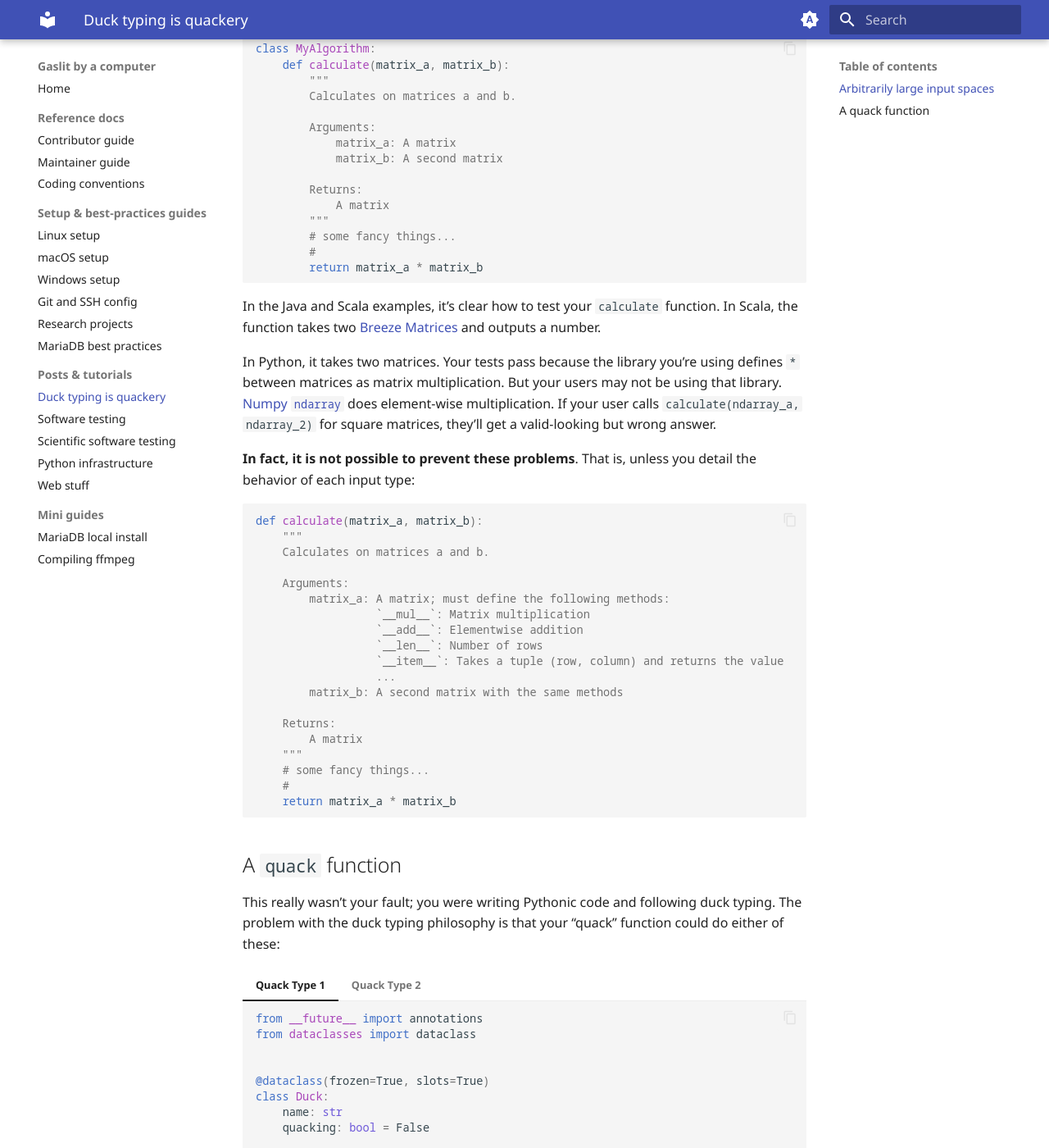
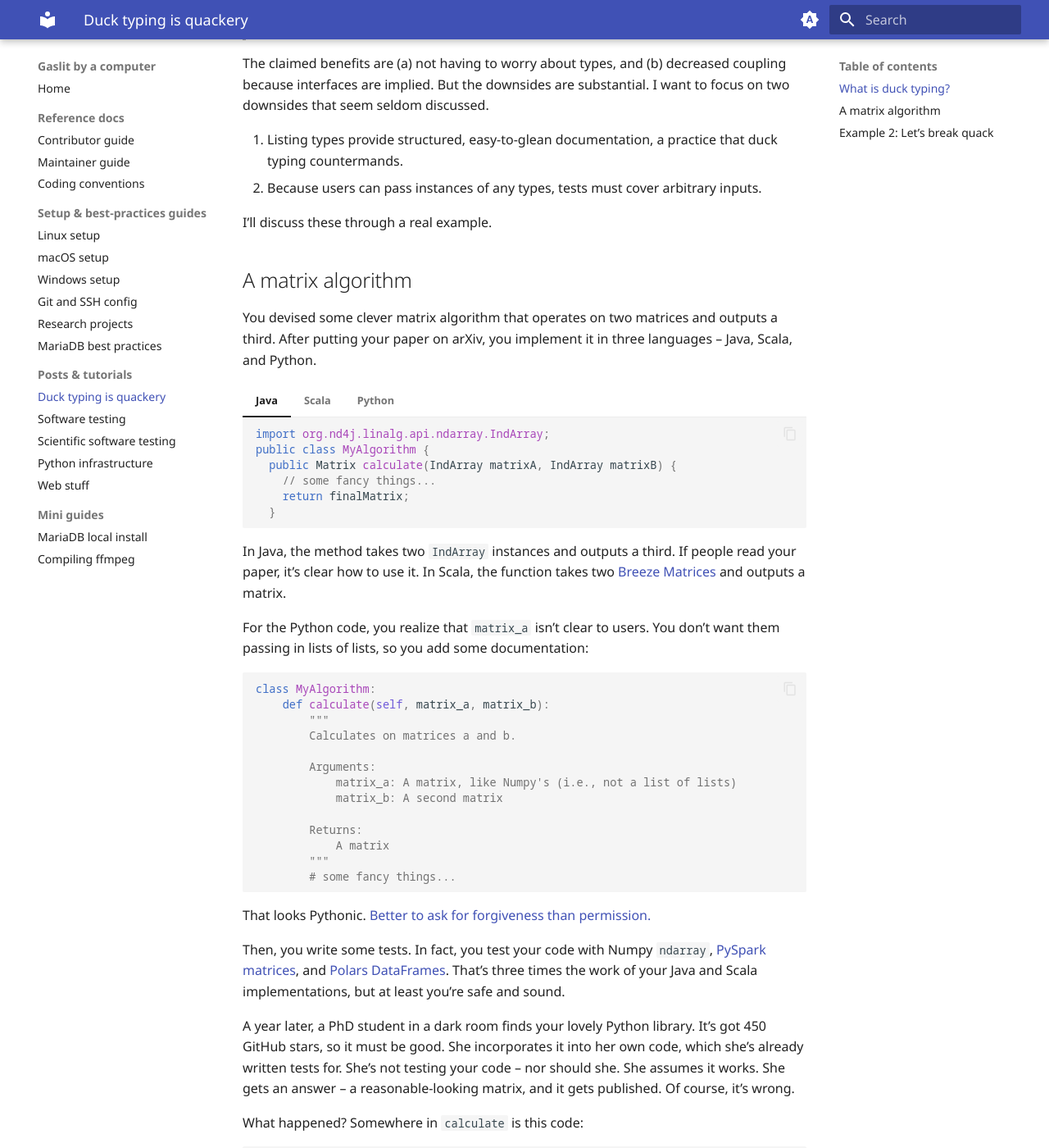
Before and after one commit to dmyersturnbull/dmyersturnbull.github.io, an MkDocs documentation site: the page built from contents/post/duck-typing-is-quackery.md, in a window 1280 px wide and 1400 px high, scrolled down 423 px. Shown: the whole window at 82% size. Built offline with MkDocs 1.6.1 and Material for MkDocs 9.7.7, drawn with Linux system fonts in a browser that asks for light colours; comment, search, counter and statistics services are not loaded; some of the changed text lies outside the part shown.

Commit message:
fix: duck typing

````diff
--- a/contents/post/duck-typing-is-quackery.md
+++ b/contents/post/duck-typing-is-quackery.md
@@ -1,40 +1,32 @@
 # Duck typing is quackery
 
-!!! warning
-    This document is a draft.
+_Apologies for the pun, and to [Phil Haack](https://haacked.com/archive/2014/01/04/duck-typing/), who beat me to it._
 
-## Arbitrarily large input spaces
+## What is duck typing?
 
-Suppose you invented a fancy matrix algorithm, and you're implementing it in three languages:
+Duck typing is a dynamic type system, popularized by Python and Ruby, that applies the
+[duck test](https://en.wikipedia.org/wiki/Duck_test):
 
-=== "Python"
-    ```python
-    class MyAlgorithm:
-        def calculate(matrix_a, matrix_b):
-            """
-            Calculates on matrices a and b.
+> If it looks like a duck, swims like a duck, and quacks like a duck, then it is probably a duck.
 
-            Arguments:
-                matrix_a: A matrix
-                matrix_b: A second matrix
+In programming, the duck test becomes:
 
-            Returns:
-                A matrix
-            """
-            # some fancy things...
-            #
-            return matrix_a * matrix_b
-    ```
+> If it has no-arg functions `swim` and `quack`, then it is probably a duck.
 
-=== "Scala"
-    ```scala
-    import breeze.linalg.Matrix;
-    class MyAlgorithm {
-      calculate(matrixA: Matrix, matrixB: Matrix): Matrix = {
-        // some fancy things...
-        matrixA * matrixB
-      }
-    ```
+The claimed benefits are (a) not having to worry about types, and (b) decreased coupling because interfaces are implied.
+But the downsides are substantial.
+I want to focus on two downsides that seem seldom discussed.
+
+1. Listing types provide structured, easy-to-glean documentation,
+   a practice that duck typing countermands.
+2. Because users can pass instances of any types, tests must cover arbitrary inputs.
+
+I'll discuss these through a real example.
+
+## A matrix algorithm
+
+You devised some clever matrix algorithm that operates on two matrices and outputs a third.
+After putting your paper on arXiv, you implement it in three languages -- Java, Scala, and Python.
 
 === "Java"
     ```java
@@ -42,22 +34,82 @@
     public class MyAlgorithm {
       public Matrix calculate(IndArray matrixA, IndArray matrixB) {
         // some fancy things...
-        return matrixA.mmuli(matrixB)
+        return finalMatrix;
       }
     ```
 
-In the Java and Scala examples, it's clear how to test your `calculate` function.
+=== "Scala"
+    ```scala
+    import breeze.linalg.Matrix;
+    class MyAlgorithm {
+      def calculate(matrixA: Matrix, matrixB: Matrix): Matrix = {
+        // some fancy things...
+        finalMatrix
+      }
+    ```
+
+=== "Python"
+    ```python
+    class MyAlgorithm:
+        def calculate(self, matrix_a, matrix_b):
+            # some fancy things...
+            return final_matrix
+    ```
+
+In Java, the method takes two `IndArray` instances and outputs a third.
+If people read your paper, it's clear how to use it.
 In Scala, the function takes two [Breeze Matrices](http://www.scalanlp.org/api/breeze/#breeze.linalg.Matrix)
-and outputs a number.
+and outputs a matrix.
 
-In Python, it takes two matrices.
-Your tests pass because the library you're using defines `*` between matrices as matrix multiplication.
-But your users may not be using that library.
-[Numpy `ndarray`](https://numpy.org/doc/stable/reference/generated/numpy.ndarray.html) does element-wise multiplication.
-If your user calls `calculate(ndarray_a, ndarray_2)` for square matrices, they'll get a valid-looking but wrong answer.
+For the Python code, you realize that `matrix_a` isn't clear to users.
+You don't want them passing in lists of lists, so you add some documentation:
 
-**In fact, it is not possible to prevent these problems**.
-That is, unless you detail the behavior of each input type:
+
+```python
+class MyAlgorithm:
+    def calculate(self, matrix_a, matrix_b):
+        """
+        Calculates on matrices a and b.
+
+        Arguments:
+            matrix_a: A matrix, like Numpy's (i.e., not a list of lists)
+            matrix_b: A second matrix
+
+        Returns:
+            A matrix
+        """
+        # some fancy things...
+```
+
+That looks Pythonic.
+[Better to ask for forgiveness than permission.](https://stackoverflow.com/questions/12265451/ask-forgiveness-not-permission-explain)
+
+Then, you write some tests.
+In fact, you test your code with Numpy `ndarray`,
+[PySpark matrices](https://spark.apache.org/docs/latest/api/python/reference/api/pyspark.mllib.linalg.Matrices.html),
+and [Polars DataFrames](https://pola-rs.github.io/polars/py-polars/html/reference/dataframe/index.html).
+That's three times the work of your Java and Scala implementations, but at least you're safe and sound.
+
+A year later, a PhD student in a dark room finds your lovely Python library.
+It's got 450 GitHub stars, so it must be good.
+She incorporates it into her own code, which she's already written tests for.
+She's not testing your code -- nor should she. She assumes it works.
+She gets an answer -- a reasonable-looking matrix, and it gets published.
+Of course, it's wrong.
+
+What happened?
+Somewhere in `calculate` is this code:
+
+```python
+def calculate(self, matrix_a, matrix_b):
+    # some fancy things
+    final_matrix = matrix_a_prime * matrix_b_prime
+    return final_matrix
+```
+
+You assumed element-wise multiplication because that's what [Numpy `ndarray`](https://numpy.org/doc/stable/reference/generated/numpy.ndarray.html) does.
+The matrix library she used defines `__mul__` as matrix multiplication.
+That's not her fault. Maybe you can improve the documentation:
 
 ```python
 def calculate(matrix_a, matrix_b):
@@ -81,28 +133,65 @@
     return matrix_a * matrix_b
 ```
 
-## A `quack` function
+Ok, it got out of hand.
+We've made a lot of work for ourselves writing docs and tests,
+made an unreadable mess of documentation,
+and still failed to over all possible libraries that follow the documented semantics.
+But it really wasn't your fault; you were writing Pythonic code and following duck typing.
 
-This really wasn't your fault; you were writing Pythonic code and following duck typing.
-The problem with the duck typing philosophy is that your "quack" function could do either of these:
+In contrast, our Scala code was easy to test, and it's easy to understand how to use at a glance.
 
-=== "Quack Type 1"
+```scala
 
-    ```python
-    from __future__ import annotations
-    from dataclasses import dataclass
+```scala
+import breeze.linalg.Matrix;
+class MyAlgorithm {
+  def calculate(matrixA: Matrix, matrixB: Matrix): Matrix = {
+    // some fancy things...
+    matrixAPrime * matrixBPrime
+  }
+}
+```
 
+When documentation is rendered, it shows that `matrixA` and `matrixB` are both `breeze.linalg.Matrix`.
+Upon seeing the method signature, a user could read up about how Breeze matrices works.
+Alternatively, they could skip that --
+because you, as the library author, are certifying that your code works with Breeze matrices.
+If they're using matrices of another library, they can write an adapter.
 
-    @dataclass(frozen=True, slots=True)
-    class Duck:
-        name: str
-        quacking: bool = False
+```scala
+import breeze.linalg.Matrix;
 
-        def quack(self) -> Duck:
-            return Duck(quacking=True)
+class GooborToBreezeMatrixAdapter extends Matrix {
+  def *(other: GooborMatrix): GooborMatrix = this.matrixMultiply(other)
+}
+```
+
+??? note "Scala structural typing"
+    Scala supports true compile-time structural typing.
+    You could easily rewrite `calculate` like this:
+    ```scala
+    type Matrix = {
+      def rows: Int
+      def cols: Int
+      def +(other: Matrix): Matrix
+      def *(other: Matrix): Matrix
+    }
+    class MyAlgorithm {
+      def calculate(matrixA: Matrix, matrixB: Matrix): Matrix = {
+        // some fancy things...
+        matrixAPrime * matrixBPrime
+      }
+    }
     ```
+    This can be useful, but perhaps not here (because `*` is ambiguous).
 
-=== "Quack Type 2"
+## Example 2: Let's break `quack`
+
+Let's consider a much simpler example.
+A `quack` function could behave in _at least_ two ways:
+
+=== "Stateful duck"
 
     ```python
     from dataclasses import dataclass
@@ -114,7 +203,53 @@
         quacking: bool = False
 
         def quack(self) -> None:
-            self.quacking = True
+            self.quacking = True  # (1)!
     ```
 
-Code that calls `quack()` really does need to know which of these two
+    1. Make _this_ duck quack.
+
+=== "Stateless duck"
+
+    ```python
+    from dataclasses import dataclass
+    from typing import Self
+
+
+    @dataclass(frozen=True, slots=True)
+    class Duck:
+        name: str
+        quacking: bool = False
+
+        def quack(self) -> Self:
+            return Duck(quacking=True)  # (1)!
+    ```
+
+    1. Return a new duck that's quacking.
+
+When using this function, how do you call it?
+You have two options.
+
+=== "Stateful duck"
+
+    ```python
+    def do_something_with_ducks(duck):
+        duck.quack()
+        ...
+    ```
+
+=== "Stateless duck"
+
+    ```python
+    def do_something_with_ducks(duck):
+        duck = duck.quack()
+        ...
+    ```
+
+In fact, what really matters is the _behavior_ of the duck, not whether it's a duck.
+Knowing (or suspecting) that it's a duck is not enough; you need to know how the duck-like object behaves.
+As Alex Martelli (the author of Python in a Nutshell) wrote in an email thread:
+
+!!! quote
+    Amen, hallelujah. You don't really care for IS-A -- you really only care for BEHAVES-LIKE-A- [...],
+    so, if you do test, this behaviour is what you should be testing for
+    **--- [Alex Martelli](https://groups.google.com/g/comp.lang.python/c/CCs2oJdyuzc/m/NYjla5HKMOIJ)**
````
